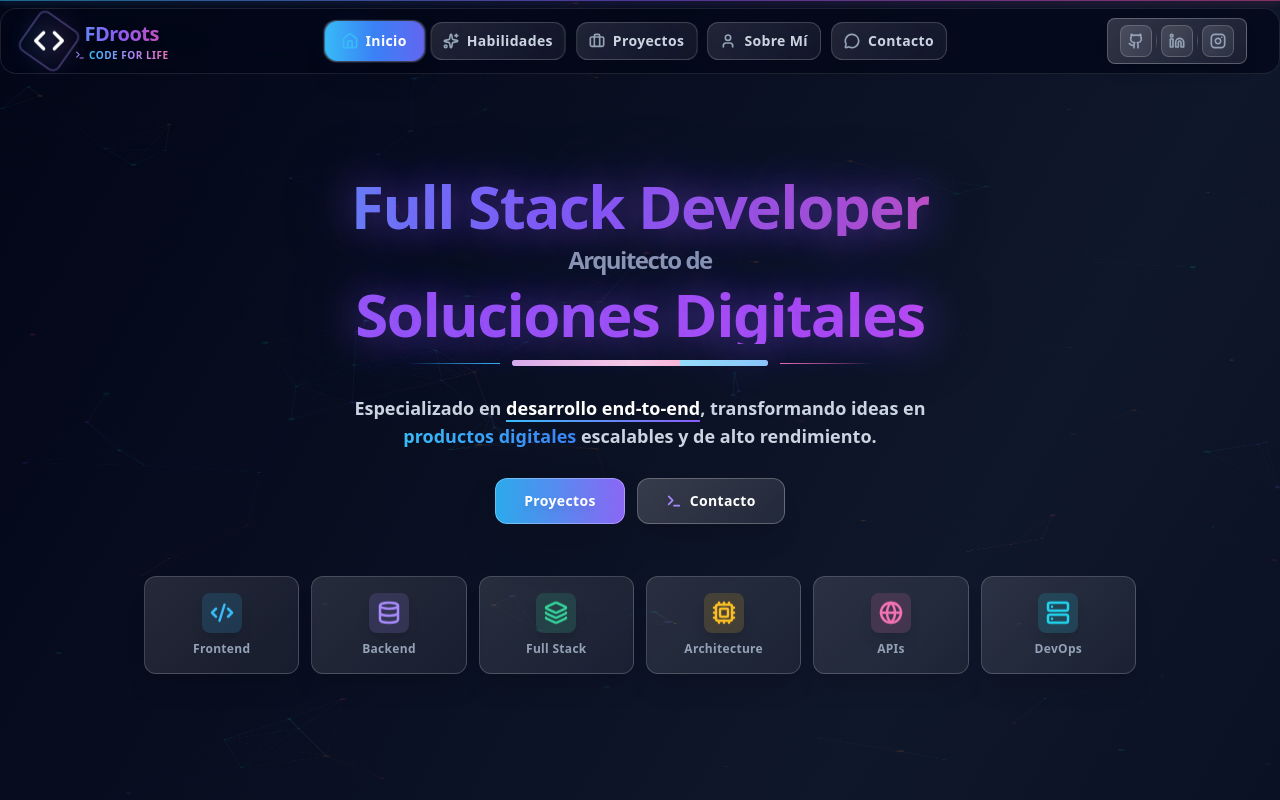
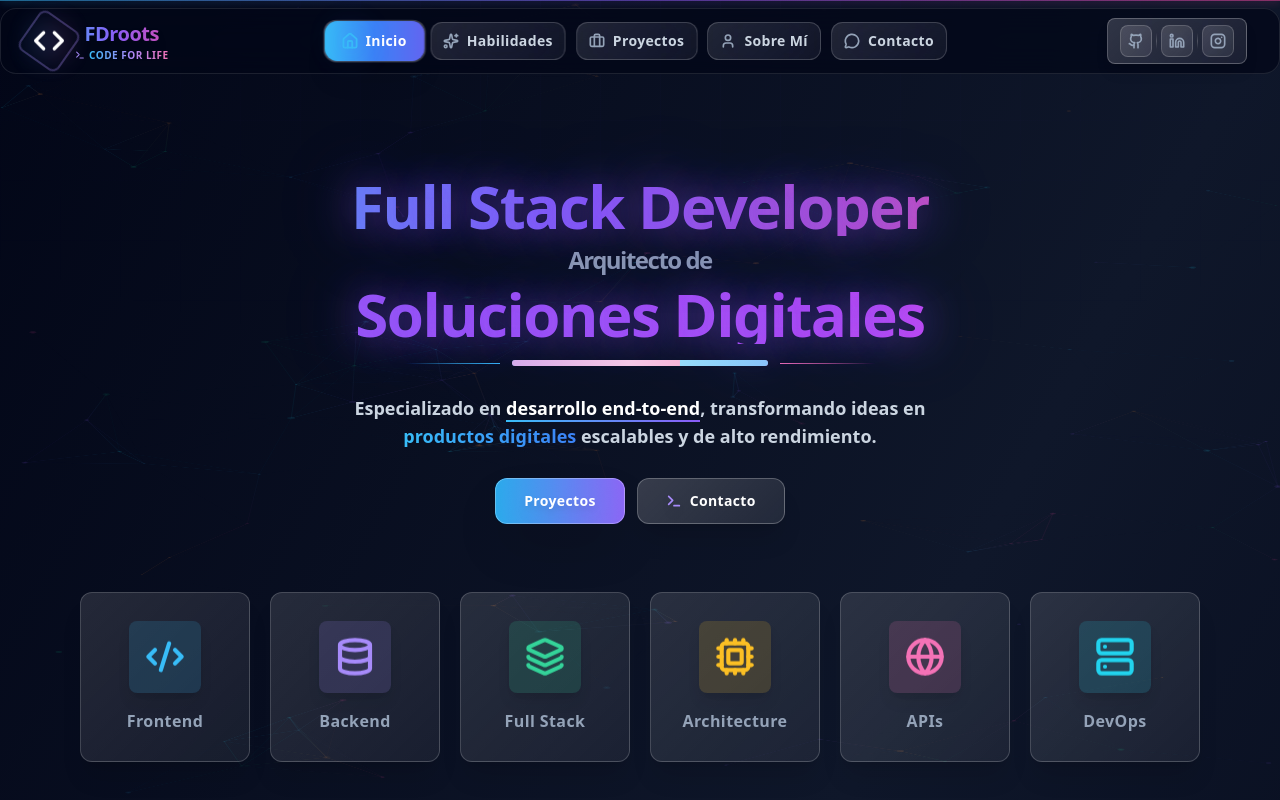
Before and after one commit to federasty/fdroots2, a React (Vite) app: page / in a window 1280 px wide. Shown: the top 800 px of the page. Built offline with nearby package versions, Linux system fonts and the light colour scheme.

Commit message:
hero fixxed

```diff
--- a/src/components/Hero.tsx
+++ b/src/components/Hero.tsx
@@ -1,5 +1,5 @@
 import React, { useState, useEffect, useRef } from 'react';
-import { Code2, Database, Layers, Cpu, Globe, Server, Zap, Terminal } from 'lucide-react';
+import { Code2, Database, Layers, Cpu, Globe, Server, Terminal } from 'lucide-react';
 
 export default function Hero() {
     const [mousePosition, setMousePosition] = useState({ x: 50, y: 50 });
@@ -246,8 +246,8 @@ export default function Hero() {
                             </button>
                         </div>
 
-                        {/* Skills Grid Elite Compacto */}
-                        <div className="grid grid-cols-2 sm:grid-cols-3 lg:grid-cols-6 gap-2 sm:gap-3 max-w-5xl mx-auto px-4 pt-4 sm:pt-6">
+                        {/* Skills Grid Elite - CARDS MÁS GRANDES */}
+                        <div className="grid grid-cols-2 sm:grid-cols-3 lg:grid-cols-6 gap-3 sm:gap-4 lg:gap-5 max-w-5xl lg:max-w-6xl mx-auto px-4 pt-4 sm:pt-6 lg:pt-10">
                             {skills.map((skill, index) => {
                                 const Icon = skill.icon;
                                 return (
@@ -258,7 +258,7 @@ export default function Hero() {
                                             animationDelay: `${0.9 + index * 0.1}s`,
                                         }}
                                     >
-                                        <div className="relative glass-elite rounded-xl p-3 sm:p-4 hover:glass-elite-strong transition-all duration-500 shadow-xl hover:shadow-2xl border border-white/15 hover:border-white/30 overflow-hidden">
+                                        <div className="relative glass-elite rounded-xl p-4 sm:p-5 lg:p-7 hover:glass-elite-strong transition-all duration-500 shadow-xl hover:shadow-2xl border border-white/15 hover:border-white/30 overflow-hidden">
 
                                             {/* Background Gradient Effect Premium */}
                                             <div className={`absolute inset-0 bg-gradient-to-br ${skill.gradient} opacity-0 group-hover:opacity-15 rounded-xl transition-opacity duration-500`} />
@@ -268,19 +268,19 @@ export default function Hero() {
                                             <div className="absolute inset-0 rounded-xl bg-gradient-to-br from-white/0 via-white/15 to-white/0 opacity-0 group-hover:opacity-100 transition-opacity duration-500" />
                                             <div className="absolute top-0 left-0 w-full h-full bg-gradient-to-r from-transparent via-white/30 to-transparent translate-x-[-200%] group-hover:translate-x-[200%] transition-transform duration-1000 skew-x-12" />
 
-                                            <div className="relative flex flex-col items-center gap-2">
-                                                <div className={`relative p-2 rounded-lg ${skill.bg} group-hover:scale-125 transition-transform duration-500 shadow-lg`}>
-                                                    <Icon className={`w-5 h-5 sm:w-6 sm:h-6 ${skill.color} group-hover:drop-shadow-2xl transition-all duration-500 animate-float-vertical`} strokeWidth={2.5} />
+                                            <div className="relative flex flex-col items-center gap-2.5 lg:gap-4">
+                                                <div className={`relative p-2.5 lg:p-4 rounded-lg ${skill.bg} group-hover:scale-125 transition-transform duration-500 shadow-lg`}>
+                                                    <Icon className={`w-6 h-6 sm:w-7 sm:h-7 lg:w-10 lg:h-10 ${skill.color} group-hover:drop-shadow-2xl transition-all duration-500 animate-float-vertical`} strokeWidth={2.5} />
                                                     <div className={`absolute inset-0 bg-gradient-to-r ${skill.gradient} opacity-0 group-hover:opacity-70 blur-xl transition-opacity duration-500 rounded-lg`} />
                                                 </div>
-                                                <span className={`text-xs font-black text-slate-400 group-hover:text-white transition-colors duration-500 text-center tracking-wide`}>
+                                                <span className={`text-xs sm:text-sm lg:text-base font-black text-slate-400 group-hover:text-white transition-colors duration-500 text-center tracking-wide`}>
                                                     {skill.label}
                                                 </span>
                                             </div>
 
                                             {/* Corner Accents Elite */}
-                                            <div className={`absolute top-0 right-0 w-8 h-8 border-t-2 border-r-2 rounded-tr-xl opacity-0 group-hover:opacity-70 transition-opacity duration-500 ${skill.color}`} />
-                                            <div className={`absolute bottom-0 left-0 w-8 h-8 border-b-2 border-l-2 rounded-bl-xl opacity-0 group-hover:opacity-70 transition-opacity duration-500 ${skill.color}`} />
+                                            <div className={`absolute top-0 right-0 w-8 h-8 sm:w-10 sm:h-10 lg:w-12 lg:h-12 border-t-2 border-r-2 rounded-tr-xl opacity-0 group-hover:opacity-70 transition-opacity duration-500 ${skill.color}`} />
+                                            <div className={`absolute bottom-0 left-0 w-8 h-8 sm:w-10 sm:h-10 lg:w-12 lg:h-12 border-b-2 border-l-2 rounded-bl-xl opacity-0 group-hover:opacity-70 transition-opacity duration-500 ${skill.color}`} />
 
                                             {/* Glow Effect */}
                                             <div className={`absolute inset-0 rounded-xl opacity-0 group-hover:opacity-100 transition-opacity duration-500`} style={{ boxShadow: `0 0 40px rgba(139, 92, 246, 0.4)` }} />
```
